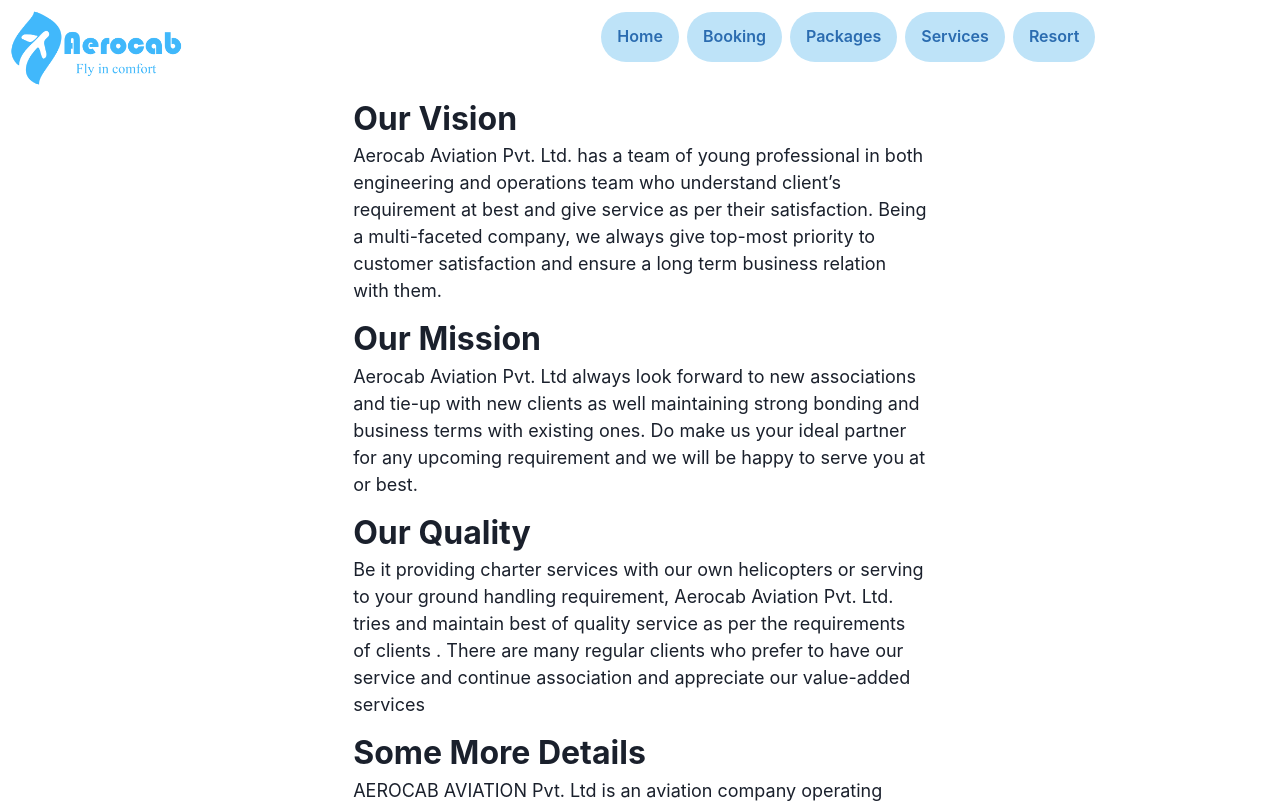
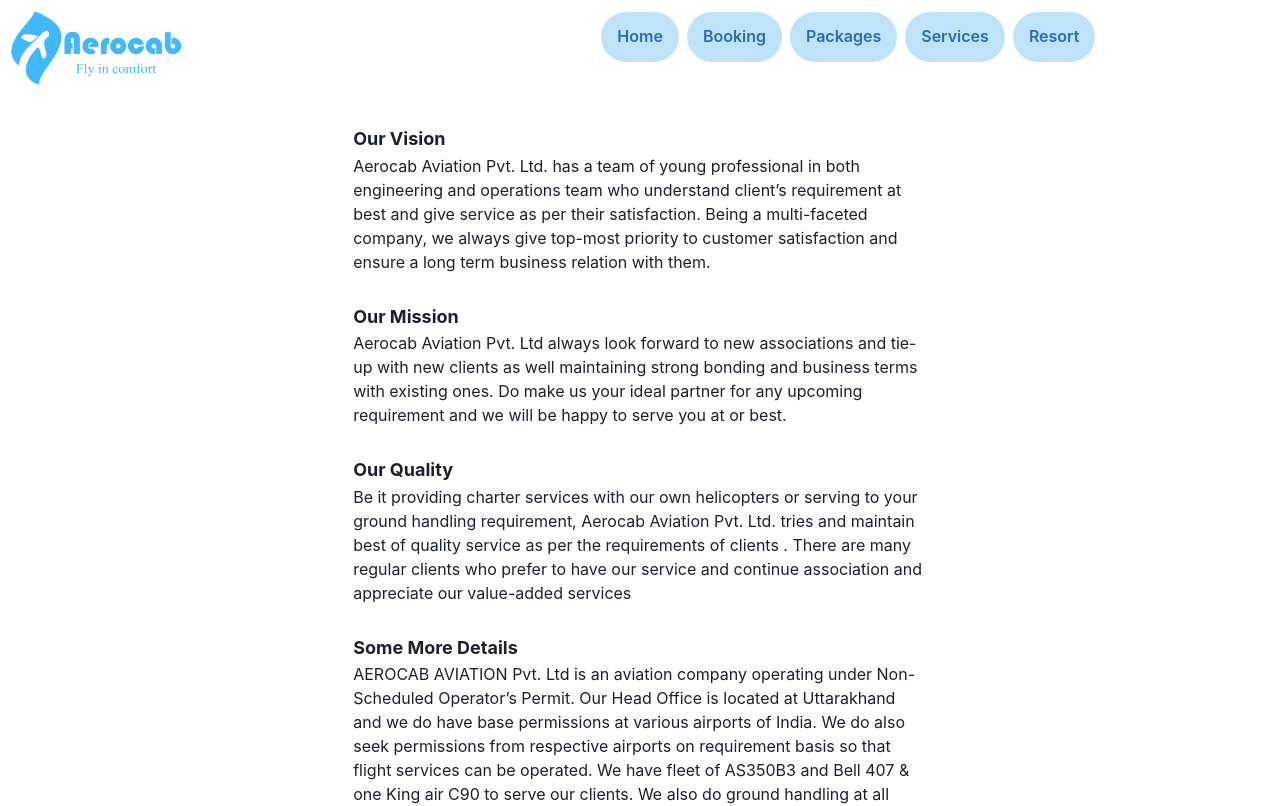
Before and after one commit to SubhodipRoy/aerocab, a React (Create React App) app: page /about in a window 1280 px wide. Shown: the top 806 px of the page. Built offline with nearby package versions, Linux system fonts and the light colour scheme.

Commit message:
Fixed looks of about page

```diff
--- a/src/components/About.js
+++ b/src/components/About.js
@@ -6,12 +6,12 @@
   const details = data.details;
   return details.map((elem) => {
     return (
-      <Container>
-        <Box flex="1" textAlign="left">
-          <Heading as="h2" size="2Xl" my={"1"}>
+      <Container my={"8"}>
+        <Box flex="1" textAlign="left" my={"6"}>
+          <Heading as="h2" fontSize={"lg"} my={"1"}>
             {elem.heading}
           </Heading>
-          <Text fontSize={"lg"}>{elem.text}</Text>
+          <Text fontSize={"md"}>{elem.text}</Text>
         </Box>
       </Container>
     );
```
